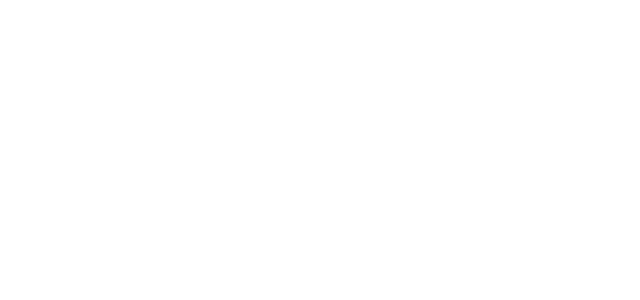
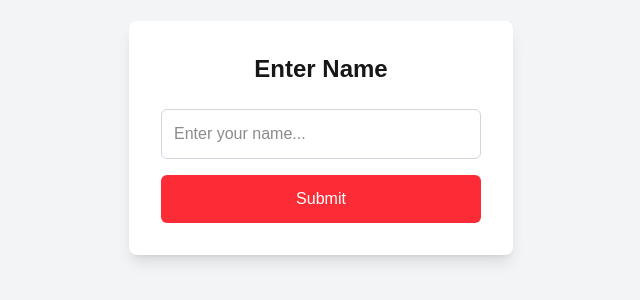
Before and after one commit to Dastagir2k/predict-info, a Next.js app: page / in a window 1280 px wide. Before the commit this address had no page. Shown: the part 262-562 px from the top of the page, without its empty margins (319-959 px from the left). Built offline with nearby package versions, Linux system fonts and the light colour scheme.

Commit message:
routers bug fixed

```diff
--- a/src/app/page.tsx
+++ b/src/app/page.tsx
@@ -1,51 +1,38 @@
-import { notFound } from "next/navigation";
+'use client'
+import { useRouter } from "next/navigation"
+import { useState, FormEvent } from "react"
 
-const getPredictedAge = async (name: string) => {
-  const res = await fetch(`https://api.agify.io?name=${name}`);
-  if (!res.ok) return null;
-  return res.json();
-};
+const Page = () => {
+  const [inputValue, setInputValue] = useState('')
+  const { push } = useRouter()
 
-const getPredictedGender = async (name: string) => {
-  const res = await fetch(`https://api.genderize.io?name=${name}`);
-  if (!res.ok) return null;
-  return res.json();
-};
-
-const getPredictedNationality = async (name: string) => {
-  const res = await fetch(`https://api.nationalize.io?name=${name}`);
-  if (!res.ok) return null;
-  return res.json();
-};
-
-// ✅ Use Next.js inferred type for params
-const Prediction = async ({ params }: { params: { name: string } }) => {
-  if (!params.name) return notFound(); // Handle missing params
-
-  const [age, gender, nationality] = await Promise.all([
-    getPredictedAge(params.name),
-    getPredictedGender(params.name),
-    getPredictedNationality(params.name),
-  ]);
+  const handleSubmit = (event: FormEvent) => {
+    event.preventDefault()
+    push(`/prediction/${inputValue}`)
+    console.log(inputValue)
+  }
 
   return (
-    <div className="max-w-md mx-auto bg-white rounded-xl shadow-md overflow-hidden md:max-w-2xl m-3 p-4">
-      <div className="p-8">
-        <div className="uppercase tracking-wide text-sm text-indigo-500 font-semibold">
-          Personal Info
-        </div>
-        <div className="block mt-1 text-lg leading-tight font-medium text-black">
-          Age: {age?.age ?? "Unknown"}
-        </div>
-        <div className="block mt-1 text-lg leading-tight font-medium text-black">
-          Gender: {gender?.gender ?? "Unknown"}
-        </div>
-        <div className="block mt-1 text-lg leading-tight font-medium text-black">
-          Nationality: {nationality?.country?.[0]?.country_id ?? "Unknown"}
-        </div>
+    <div className="flex justify-center items-center min-h-screen bg-gray-100">
+      <div className="bg-white p-8 rounded-lg shadow-lg w-96">
+        <h1 className="text-2xl font-semibold text-center mb-6">Enter Name</h1>
+        <form onSubmit={handleSubmit}>
+          <input
+            type="text"
+            placeholder="Enter your name..."
+            className="w-full p-3 mb-4 border border-gray-300 rounded-md focus:outline-none focus:ring-2 focus:ring-blue-500"
+            onChange={(e) => setInputValue(e.target.value)}
+          />
+          <button
+            type="submit"
+            className="w-full py-3 bg-red-500 cursor-pointer text-white rounded-md hover:bg-red-600 transition"
+          >
+            Submit
+          </button>
+        </form>
       </div>
     </div>
-  );
-};
+  )
+}
 
-export default Prediction;
+export default Page
--- a/src/app/prediction/[name]/page.tsx
+++ b/src/app/prediction/[name]/page.tsx
@@ -1,24 +1,27 @@
+import { notFound } from "next/navigation";
+
 const getPredictedAge = async (name: string) => {
   const res = await fetch(`https://api.agify.io?name=${name}`);
+  if (!res.ok) return null;
   return res.json();
 };
 
 const getPredictedGender = async (name: string) => {
   const res = await fetch(`https://api.genderize.io?name=${name}`);
+  if (!res.ok) return null;
   return res.json();
 };
 
 const getPredictedNationality = async (name: string) => {
   const res = await fetch(`https://api.nationalize.io?name=${name}`);
+  if (!res.ok) return null;
   return res.json();
 };
 
-// Correct type definition
-interface PageProps {
-  params: { name: string };
-}
+// ✅ Use Next.js inferred type for params
+const Prediction = async ({ params }: { params: { name: string } }) => {
+  if (!params.name) return notFound(); // Handle missing params
 
-const Prediction = async ({ params }: PageProps) => {
   const [age, gender, nationality] = await Promise.all([
     getPredictedAge(params.name),
     getPredictedGender(params.name),
```
